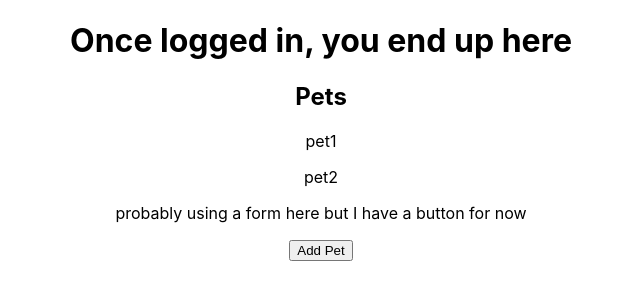
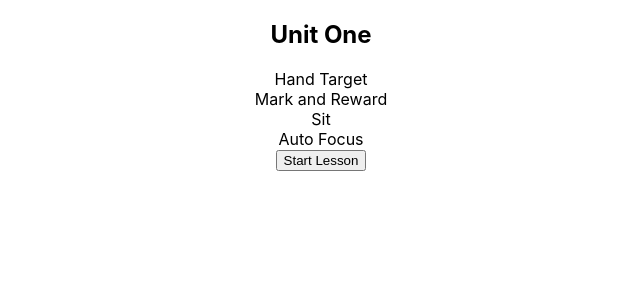
Before and after one commit to Sept-Hackathon-Team8/good-owner, a React (Create React App) app: page /home in a window 1280 px wide. Shown: the top 300 px of the page, without its empty margins (319-959 px from the left). Built offline with nearby package versions, Linux system fonts and the light colour scheme; the HTML template or start-up script is replaced by a standard one.

Commit message:
adding and updating login components and training

```diff
--- a/src/App.js
+++ b/src/App.js
@@ -1,26 +1,32 @@
 import React from "react";
 import { Route, Switch } from "react-router-dom";
+import { useState } from 'react'
 import LandingPage from "./pages/landing-page/LandingPage";
 import RegisterPage from "./pages/register-page/RegisterPage";
 import HomePage from "./pages/home-page/HomePage";
 import LoginPage from "./pages/login-page/LoginPage";
+import Task from "./pages/task/Task"
 import './App.css';
 
 function App() {
+  const [currentUser, setCurrentUser] = useState(null)
   return (
     <div className="App">
       <Switch>
         <Route exact path="/">
-          <LandingPage />
+          <LandingPage currentUser={ currentUser } setCurrentUser={ setCurrentUser } />
         </Route>
         <Route path="/register">
-          <RegisterPage />
+          <RegisterPage currentUser={ currentUser } setCurrentUser={ setCurrentUser } />
         </Route>
         <Route path="/home">
-          <HomePage />
+          <HomePage currentUser={ currentUser } setCurrentUser={ setCurrentUser } />
         </Route>
         <Route path="/login">
-          <LoginPage />
+          <LoginPage currentUser={ currentUser } setCurrentUser={ setCurrentUser } />
+        </Route>
+        <Route path="/task">
+          <Task currentUser={ currentUser } setCurrentUser={ setCurrentUser } />
         </Route>
       </Switch>
     </div>
--- /dev/null
+++ b/src/components/training/Training.jsx
@@ -0,0 +1,37 @@
+import React from "react";
+import { useHistory } from 'react-router-dom'
+
+
+const Training = (props) => {
+    const history = useHistory() ;
+    const handleClick = (e) => {
+        // e.preventDefault()
+        history.push('/task')
+    }
+    return (
+      <div className="training">
+        <div className="unit">
+            <h2> Unit One </h2>
+        </div>
+        <div className="tasks">
+            <div className="task1">
+                Hand Target
+            </div>
+            <div className="task2">
+                Mark and Reward
+            </div>
+            <div className="task3">
+                Sit
+            </div>
+            <div className="task4">
+                Auto Focus
+            </div>
+        </div>
+        <button onClick={ handleClick }>Start Lesson</button>
+
+
+      </div>
+    );
+  };
+
+  export default Training;
--- a/src/pages/home-page/HomePage.jsx
+++ b/src/pages/home-page/HomePage.jsx
@@ -1,14 +1,12 @@
 import React from "react";
-import Pets from "../../components/pets/Pets";
-import AddPet from "../../components/add-pet/AddPet";
+import Training from "../../components/training/Training";
+// import AddPet from "../../components/add-pet/AddPet";
 
-const HomePage = () => {
+const HomePage = (props) => {
   return (
     <div className="homepage-container">
-      <h1>Once logged in, you end up here</h1>
-      <h2>Pets</h2>
-      <Pets />
-      <AddPet />
+      <Training />
+
     </div>
   );
 };
--- a/src/pages/landing-page/LandingPage.jsx
+++ b/src/pages/landing-page/LandingPage.jsx
@@ -1,7 +1,9 @@
 import React from "react";
+import { useState, useEffect } from 'react'
 import { Link } from "react-router-dom";
 
-const LandingPage = () => {
+const LandingPage = (props) => {
+
   return (
     <div className="landing-page-container">
       <h1>This is the Landing Page</h1>
--- a/src/pages/login-page/LoginPage.jsx
+++ b/src/pages/login-page/LoginPage.jsx
@@ -1,33 +1,42 @@
 import React from "react";
+import { useState } from 'react'
+import { Redirect } from 'react-router-dom'
 
-const LoginPage = () => {
+const LoginPage = (props) => {
+  const [email, setEmail] = useState('')
+  const [password, setPassword] = useState('')
+  const handleSubmit = (e) => {
+    e.preventDefault()
+    props.setCurrentUser()
+
+
+  }
+  if(props.currentUser) return <Redirect to={'/home'}/>
+
   return (
     <div className="login-page-containter">
       <div className="login-form-container">
         <h2>Login</h2>
-        <form className="login-form"
-        >
-          <div classname="login-username">
-            <label>Username:
+        <form onSubmit={ handleSubmit }className="login-form">
+          <div classname="login-email">
+            <label>Email:</label>
               <input
-                type="text"
-                // value=
+                type="email"
+                value={email}
                 name="username"
-                // onChange=
+                onChange= {e => setEmail(e.target.value)}
               />
-            </label>
           </div>
           <div className="password-username">
-            <label>Password:
+            <label>Password:</label>
               <input
                 type="password"
-                // value=
+                value={ password }
                 name="password"
-                // onChange=
+                onChange={ e => setPassword(e.target.value)}
               />
-            </label>
           </div>
-          <button className="login-button">Login</button>
+          <button type="submit" className="login-button">Login</button>
         </form>
       </div>
     </div>
--- /dev/null
+++ b/src/pages/task/Task.jsx
@@ -0,0 +1,10 @@
+import React from "react";
+
+const Task = (props) => {
+
+    return (
+      <div>task</div>
+    );
+  };
+
+  export default Task;
```
Also changed, not shown: 1 other file (tests, documents, lock files or other folders).
